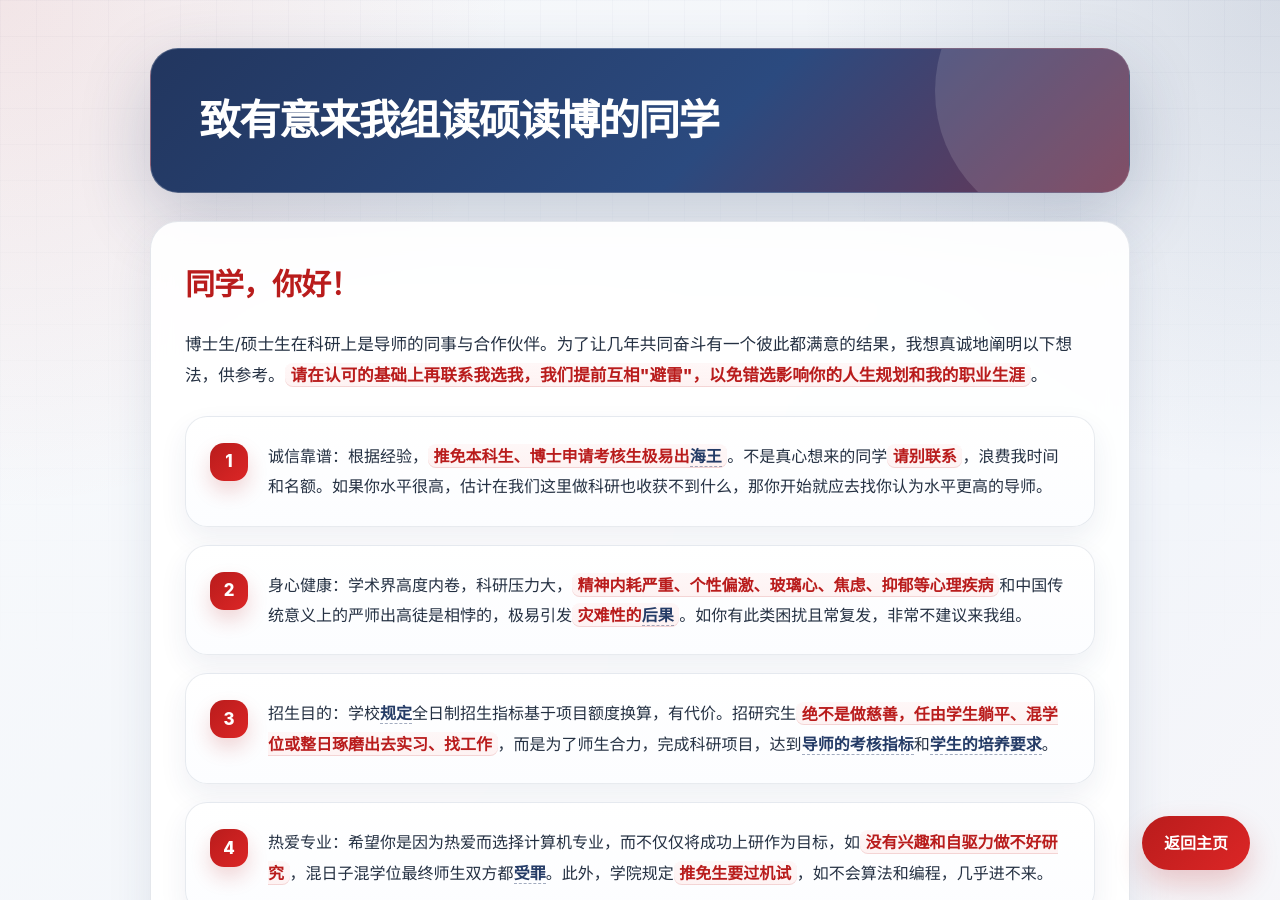
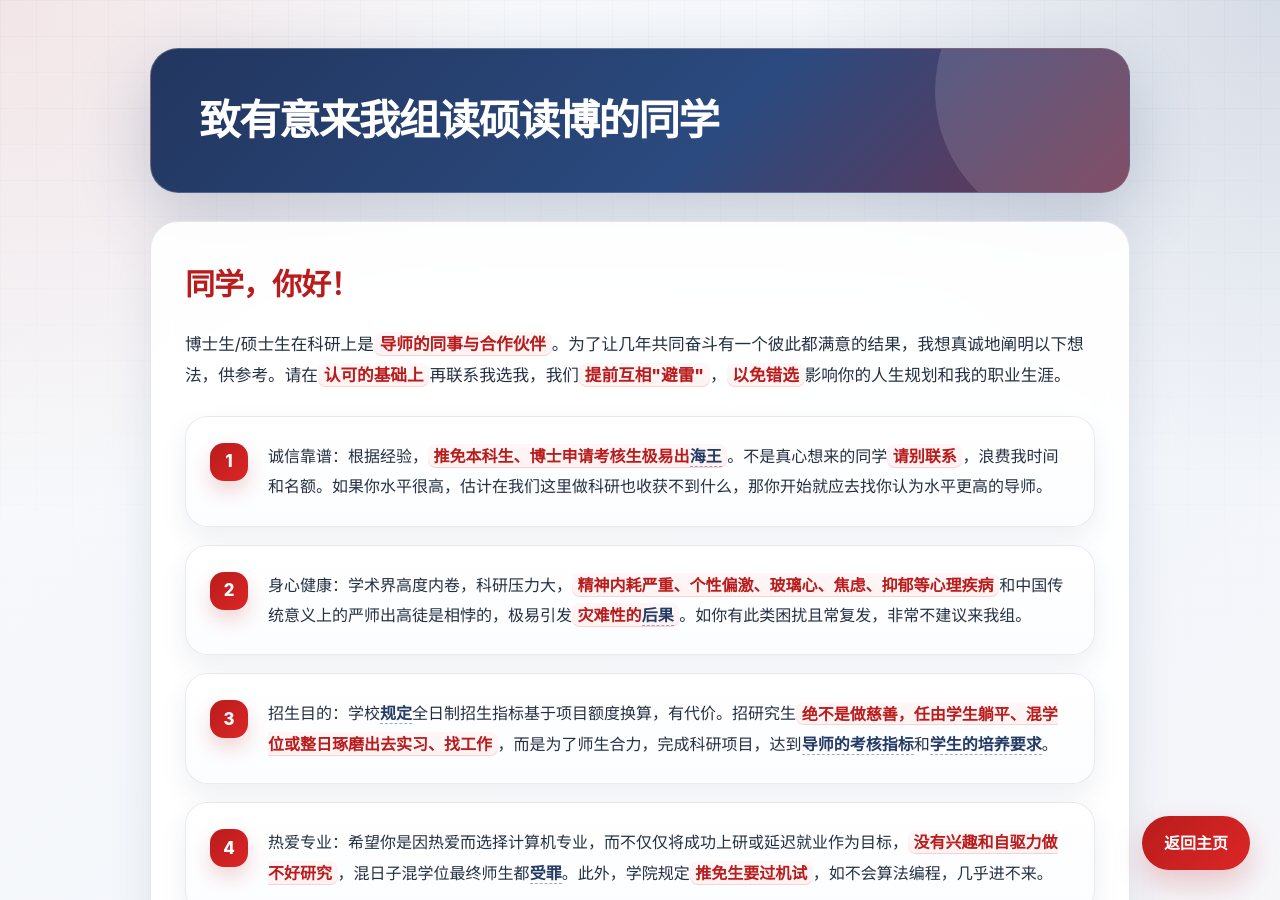
Before and after one commit to fangvv/Homepage, a Jekyll site: the page faq2.html, which Jekyll copies as it is, in a window 1280 px wide and 900 px high. Built offline with Jekyll 4.4.1, drawn with Linux system fonts in a browser that asks for light colours; comment, search, counter and statistics services are not loaded.

Commit message:
update faq

```diff
--- a/faq2.html
+++ b/faq2.html
@@ -342,13 +342,13 @@ AI隐私安全, AI Privacy
         </section>
 
         <section class="content-card">
-            <p class="lead"><span class="greeting">同学，你好！</span>博士生/硕士生在科研上是导师的同事与合作伙伴。为了让几年共同奋斗有一个彼此都满意的结果，我想真诚地阐明以下想法，供参考。<strong>请在认可的基础上再联系我选我，我们提前互相"避雷"，以免错选影响你的人生规划和我的职业生涯</strong>。</p>
+            <p class="lead"><span class="greeting">同学，你好！</span>博士生/硕士生在科研上是<strong>导师的同事与合作伙伴</strong>。为了让几年共同奋斗有一个彼此都满意的结果，我想真诚地阐明以下想法，供参考。请在<strong>认可的基础上</strong>再联系我选我，我们<strong>提前互相"避雷"</strong>，<strong>以免错选</strong>影响你的人生规划和我的职业生涯。</p>
 
             <ol>
                 <li>诚信靠谱：根据经验，<strong>推免本科生、博士申请考核生极易出<a href="https://www.zhihu.com/question/487277766" target="_blank">海王</a></strong>。不是真心想来的同学<strong>请别联系</strong>，浪费我时间和名额。如果你水平很高，估计在我们这里做科研也收获不到什么，那你开始就应去找你认为水平更高的导师。</li>
                 <li>身心健康：学术界高度内卷，科研压力大，<strong>精神内耗严重、个性偏激、玻璃心、焦虑、抑郁等心理疾病</strong>和中国传统意义上的严师出高徒是相悖的，极易引发<strong>灾难性的<a href="https://www.sciscanpub.com/uploads/2025/04/16/0e6be8681630d9e1939409ade49b73b6.pdf" target="_blank">后果</a></strong>。如你有此类困扰且常复发，非常不建议来我组。</li>
                 <li>招生目的：学校<a href="https://www.bjtu.edu.cn/xxxtrmzn/162744.htm" target="_blank">规定</a>全日制招生指标基于项目额度换算，有代价。招研究生<strong>绝不是做慈善，任由学生躺平、混学位或整日琢磨出去实习、找工作</strong>，而是为了师生合力，完成科研项目，达到<a href="https://www.zhihu.com/question/1993742963784848897/answer/1993748322066920997" target="_blank">导师的考核指标</a>和<a href="https://www.bjtu.edu.cn/xxgkw/xxgk_xxgkml/xwxk/syxwjbyq/6a881d506ec04ccabcc0dadb3a468943.htm" target="_blank">学生的培养要求</a>。</li>
-                <li>热爱专业：希望你是因为热爱而选择计算机专业，而不仅仅将成功上研作为目标，如<strong>没有兴趣和自驱力做不好研究</strong>，混日子混学位最终师生双方都<a href="https://www.zhihu.com/question/429059603" target="_blank">受罪</a>。此外，学院规定<strong>推免生要过机试</strong>，如不会算法和编程，几乎进不来。</li>
+                <li>热爱专业：希望你是因热爱而选择计算机专业，而不仅仅将成功上研或延迟就业作为目标，<strong>没有兴趣和自驱力做不好研究</strong>，混日子混学位最终师生都<a href="https://www.zhihu.com/question/429059603" target="_blank">受罪</a>。此外，学院规定<strong>推免生要过机试</strong>，如不会算法编程，几乎进不来。</li>
                 <li>家庭支持：攻读博士往往存在很多<a href="https://www.zhihu.com/question/59323074" target="_blank">客观不确定性因素</a>，除了<strong>学生内心强大、坚持努力</strong>以外，<strong>家庭和睦与父母支持非常重要</strong>。常因家事影响心态，或父母更希望你早入社会、赚钱养家或极度着急催毕业、催生孩子的，勿来。</li>
                 <li>能力培养：我希望培养出的学生理论研究和工程研发并重，<strong>不能只会<a href="https://www.zhihu.com/question/430862162" target="_blank">推公式</a>或<a href="https://www.zhihu.com/question/537342945" target=blank>AI炼丹</a></strong>，而不会解决实际问题。此外，科研工作中赶ddl写材料、赴外地出差或开会等往往是必要的，相对辛苦一些。如怕吃苦、懒的动，勿来。</li>
                 <li>特别说明：我是一名普通教师和导师，没有<a href="https://www.zhihu.com/question/305278806/answer/3124779165" target="_blank">科研帽子</a>，也不在社交网络(如小红📚)上打造人设、营销自己，低调做人，但<strong>学生都是我自己指导，确保为每名学生提供工位等必要条件，学生毕业去向在主页公开</strong>，做好导师的分内之事。我的团队人不多，人尽其用，不养闲人，希望招到彼此match的学生一起合作做事，快乐科研。</li>
```
